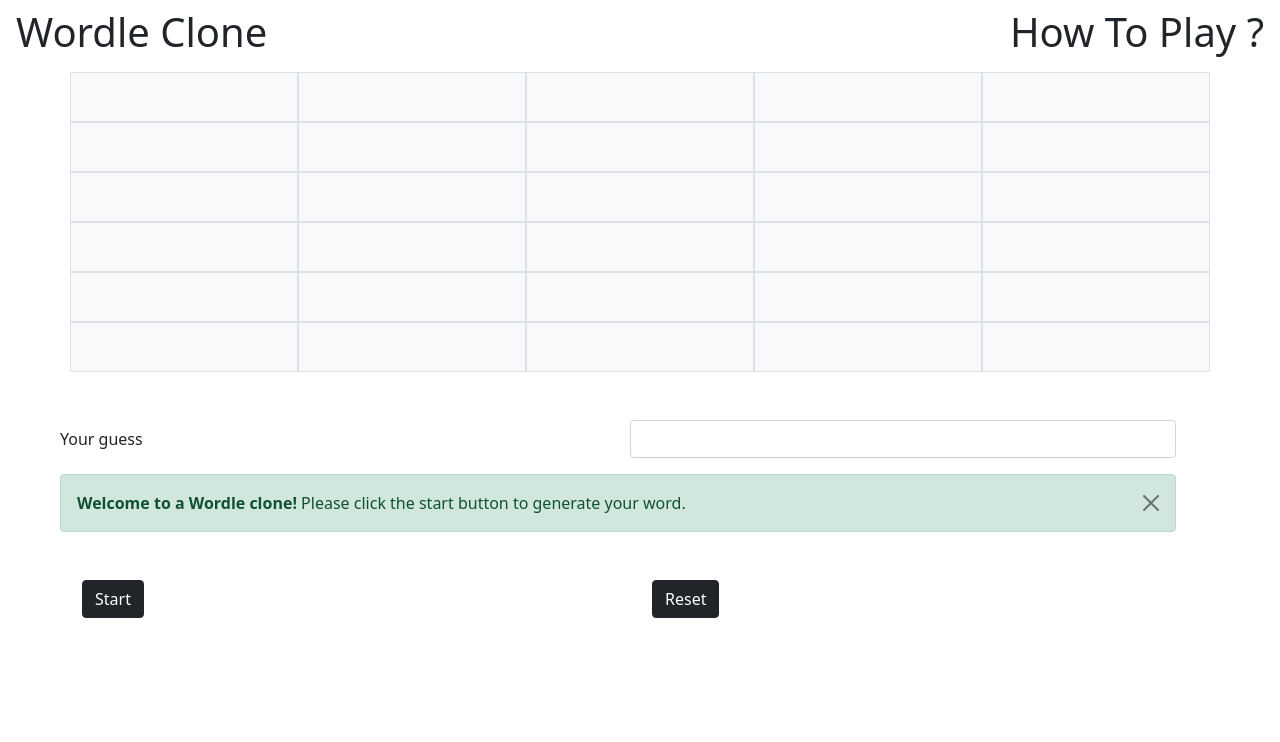
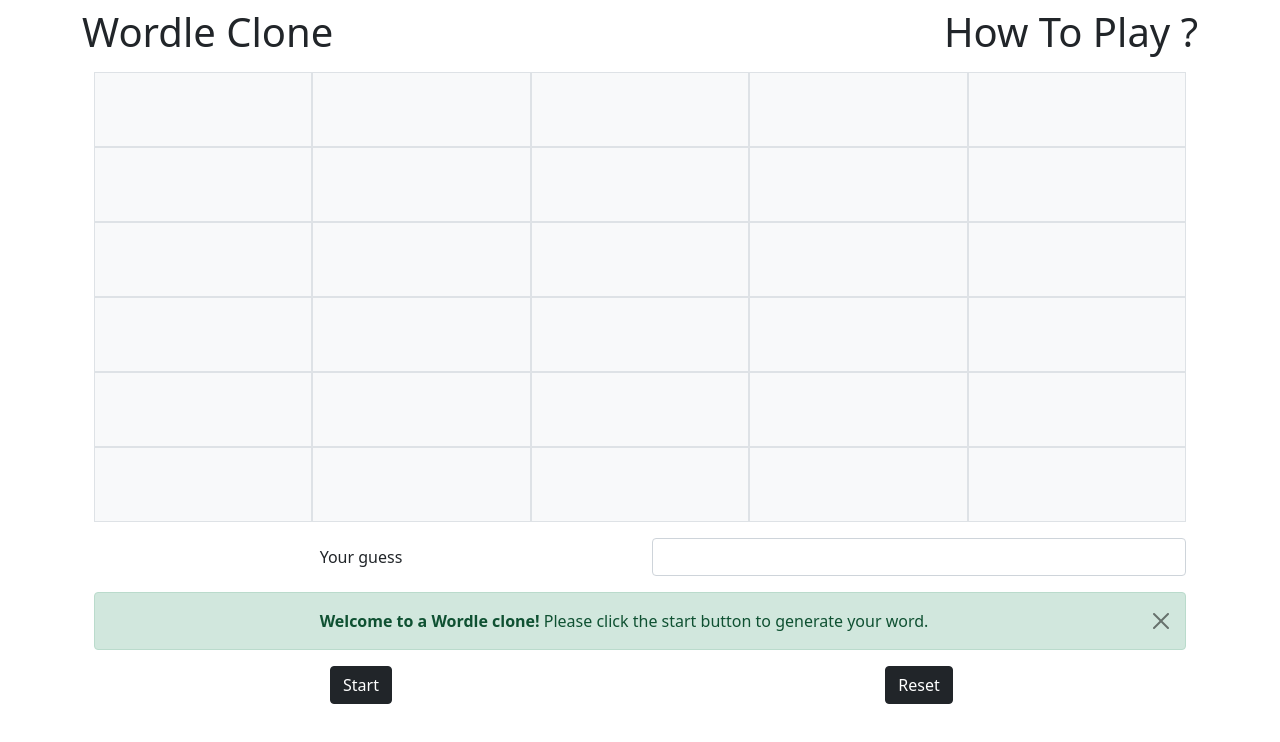
Before and after one commit to wallace-y/redesigned-octo-chainsaw, a React (Vite) app: page / in a window 1280 px wide. Shown: the top 742 px of the page. Built offline with nearby package versions, Linux system fonts and the light colour scheme.

Commit message:
updating stlying to more closely match wordle

```diff
--- a/index.html
+++ b/index.html
@@ -2,7 +2,6 @@
 <html lang="en">
   <head>
     <meta charset="UTF-8" />
-    <!-- <link rel="icon" type="image/svg+xml" href="/vite.svg" /> -->
     <meta name="viewport" content="width=device-width, initial-scale=1.0" />
     <link
       href="https://cdn.jsdelivr.net/npm/bootstrap@5.0.2/dist/css/bootstrap.min.css"
@@ -15,6 +14,7 @@
       integrity="sha384-MrcW6ZMFYlzcLA8Nl+NtUVF0sA7MsXsP1UyJoMp4YLEuNSfAP+JcXn/tWtIaxVXM"
       crossorigin="anonymous"
     ></script>
+    <link rel="stylesheet" href="./src/App.css">
     <title>Wordle Clone</title>
   </head>
   <body>
--- a/src/App.css
+++ b/src/App.css
@@ -1,4 +1,9 @@
 .wordle-letter {
-    width: 50px;
-    height: 50px;
-}
+    margin: 0;
+    padding: 0;
+    width: 75px ;
+    height: 75px;
+    font-size: 2rem;
+    text-transform: uppercase;
+    aspect-ratio: 1/1;
+  }
--- a/src/Components/GameContainer.jsx
+++ b/src/Components/GameContainer.jsx
@@ -70,29 +70,31 @@ function GameContainer() {
   }
 
   return (
-    <>
+    <div className="container text-center">
+      <div className="container mb-3 text-center">
         <Word guess={guess[0]} currentWord={currentWord} />
         <Word guess={guess[1]} currentWord={currentWord} />
         <Word guess={guess[2]} currentWord={currentWord} />
         <Word guess={guess[3]} currentWord={currentWord} />
         <Word guess={guess[4]} currentWord={currentWord} />
         <Word guess={guess[5]} currentWord={currentWord} />
+      </div>
         <Guess guess={guess} currentWord={currentWord} setGuess={setGuess} />
-      <div className="container">
+      <div className="container text-center">
         <div className="row">
-          <div className="col-md-6">
-            <button className="btn btn-dark btn-block" onClick={startGame}>
+          <div className="col">
+            <button className="btn btn-dark" onClick={startGame}>
               Start
             </button>
           </div>
-          <div className="col-md-6">
-            <button className="btn btn-dark btn-block" onClick={resetGame}>
+          <div className="col">
+            <button className="btn btn-dark" onClick={resetGame}>
               Reset
             </button>
           </div>
         </div>
       </div>
-    </>
+    </div>
   );
 }
 
--- a/src/Components/Guess.jsx
+++ b/src/Components/Guess.jsx
@@ -25,8 +25,7 @@ function Guess(props) {
   }
 
   return (
-    <div>
-      <form onSubmit={handleSubmit} className="container m-5">
+    <form onSubmit={handleSubmit} className="container">
       <div className="mb-3 row">
         <label htmlFor="guess" className="col col-form-label">
           Your guess
@@ -58,7 +57,6 @@ function Guess(props) {
         ></button>
       </div>
     </form>
-    </div>
   );
 }
 
--- a/src/Components/Letter.jsx
+++ b/src/Components/Letter.jsx
@@ -1,15 +1,33 @@
+import "../App.css";
+
 function Letter(props) {
   const char = props.char;
   const status = props.status;
 
   if (status === "Green") {
-    return <div className="col border wordle-letter bg-success">{char}</div>;
+    return (
+      <div className="col border wordle-letter bg-success text-center d-flex justify-content-center align-items-center">
+        {char}
+      </div>
+    );
   } else if (status === "Yellow") {
-    return <div className="col border wordle-letter bg-warning">{char}</div>;
+    return (
+      <div className="col border wordle-letter bg-warning text-center d-flex justify-content-center align-items-center">
+        {char}
+      </div>
+    );
   } else if (status === "Grey") {
-    return <div className="col border wordle-letter bg-secondary">{char}</div>;
+    return (
+      <div className="col border wordle-letter bg-secondary text-center d-flex justify-content-center align-items-center">
+        {char}
+      </div>
+    );
   } else {
-    return <div className="col border wordle-letter bg-light">{char}</div>;
+    return (
+      <div className="col border wordle-letter bg-light text-center d-flex justify-content-center align-items-center">
+        {char}
+      </div>
+    );
   }
 }
 
--- a/src/Components/Nav.jsx
+++ b/src/Components/Nav.jsx
@@ -4,9 +4,10 @@ import Title from "./Title";
 function Nav() {
   return (
     <nav className="navbar bg-body-tertiary mx-3">
-      <div className="container"></div>
-      <Title />
-      <HowTo />
+      <div className="container">
+        <Title />
+        <HowTo />
+      </div>
     </nav>
   );
 }
--- a/src/Components/Word.jsx
+++ b/src/Components/Word.jsx
@@ -8,7 +8,7 @@ function Word(props) {
     if (guess) {
       return (
         <div className="container text-center">
-          <div className="row">
+          <div className="row text-center">
             {guess.split("").map((char, index) => {
               let status;
               if (char.toUpperCase() === currentWord[index].toUpperCase()) {
```
Lines whose indentation alone changed are shown as unchanged.
